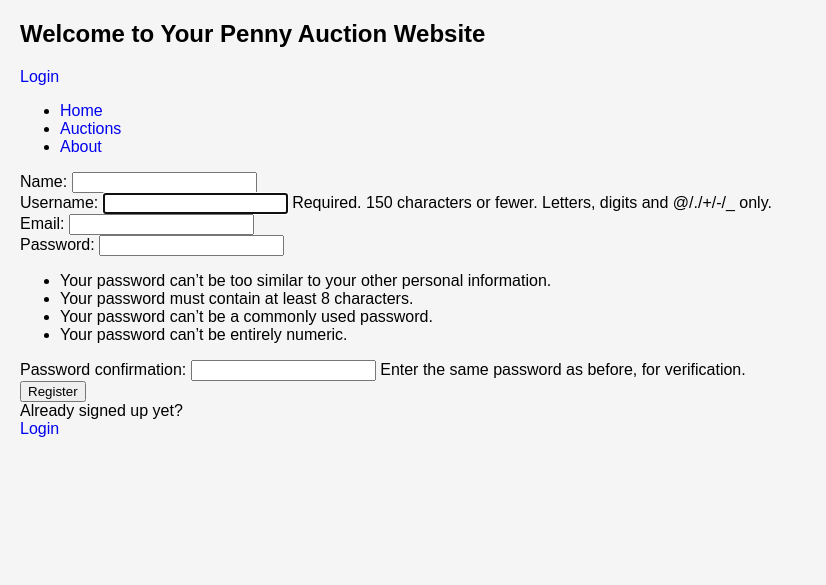
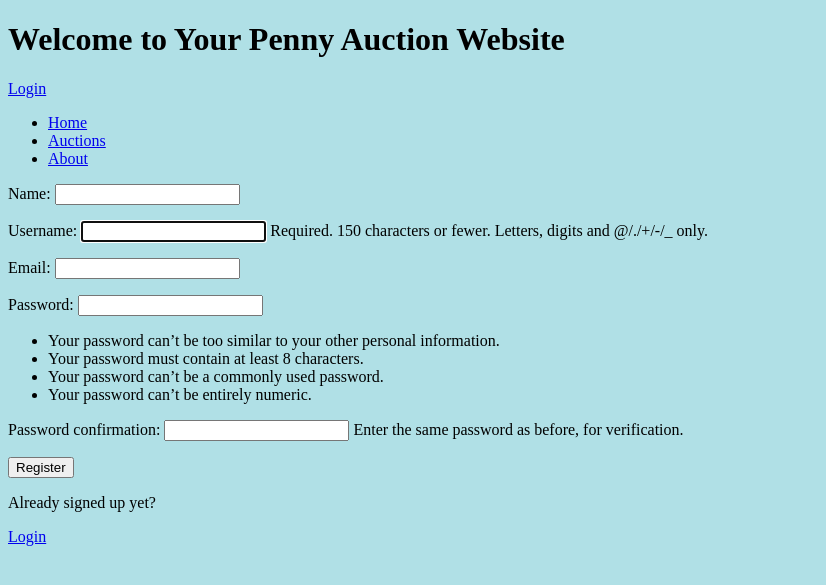
Before and after one commit to sina0k/auctioneer, a Django app: page /register/ in a window 1280 px wide. Shown: the top 585 px of the page, without its empty margins (0-826 px from the left). Run offline with Django 3.2, Linux system fonts and the light colour scheme.

Commit message:
static added

```diff
--- a/project/static/styles/style.css
+++ b/project/static/styles/style.css
@@ -1,72 +1,77 @@
 /* styles.css */
 
 /* Reset default styles */
-body, h1, h2, h3, p, img, a {
-  margin: 0;
-  padding: 0;
-  border: none;
-  outline: none;
-  font-size: 100%;
-  font-family: Arial, sans-serif;
-  text-decoration: none;
+
+body{
+  background-color: powderblue;
 }
 
-/* Page layout */
-body {
-  background-color: #f5f5f5;
-  padding: 20px;
-}
+/*body, h1, h2, h3, p, img, a {*/
+/*  margin: 0;*/
+/*  padding: 0;*/
+/*  border: none;*/
+/*  outline: none;*/
+/*  font-size: 100%;*/
+/*  font-family: Arial, sans-serif;*/
+/*  text-decoration: none;*/
+/*}*/
 
-h1 {
-  font-size: 24px;
-  margin-bottom: 20px;
-}
+/*!* Page layout *!*/
+/*body {*/
+/*  background-color: #f5f5f5;*/
+/*  padding: 20px;*/
+/*}*/
 
-#featured-auctions {
-  margin-bottom: 30px;
-}
+/*h1 {*/
+/*  font-size: 24px;*/
+/*  margin-bottom: 20px;*/
+/*}*/
 
-.auction-grid {
-  display: grid;
-  grid-template-columns: repeat(6, 1fr);
-  grid-gap: 20px;
-}
+/*#featured-auctions {*/
+/*  margin-bottom: 30px;*/
+/*}*/
 
-.auction-item {
-  background-color: #fff;
-  padding: 20px;
-  box-shadow: 0 2px 4px rgba(0, 0, 0, 0.1);
-}
+/*.auction-grid {*/
+/*  display: grid;*/
+/*  grid-template-columns: repeat(6, 1fr);*/
+/*  grid-gap: 20px;*/
+/*}*/
 
-.item-image img {
-  width: 100%;
-  height: auto;
-}
+/*.auction-item {*/
+/*  background-color: #fff;*/
+/*  padding: 20px;*/
+/*  box-shadow: 0 2px 4px rgba(0, 0, 0, 0.1);*/
+/*}*/
 
-.item-details {
-  margin-top: 10px;
-}
+/*.item-image img {*/
+/*  width: 100%;*/
+/*  height: auto;*/
+/*}*/
 
-.item-details h3 {
-  font-size: 18px;
-  margin-bottom: 10px;
-}
+/*.item-details {*/
+/*  margin-top: 10px;*/
+/*}*/
 
-.item-details p {
-  font-size: 14px;
-  margin-bottom: 5px;
-}
+/*.item-details h3 {*/
+/*  font-size: 18px;*/
+/*  margin-bottom: 10px;*/
+/*}*/
 
-.item-details a {
-  display: inline-block;
-  background-color: #007bff;
-  color: #fff;
-  padding: 10px 20px;
-  border-radius: 4px;
-  text-decoration: none;
-  transition: background-color 0.3s ease;
-}
+/*.item-details p {*/
+/*  font-size: 14px;*/
+/*  margin-bottom: 5px;*/
+/*}*/
 
-.item-details a:hover {
-  background-color: #0056b3;
-}
+/*.item-details a {*/
+/*  display: inline-block;*/
+/*  background-color: #007bff;*/
+/*  color: #fff;*/
+/*  padding: 10px 20px;*/
+/*  border-radius: 4px;*/
+/*  text-decoration: none;*/
+/*  transition: background-color 0.3s ease;*/
+/*}*/
+
+/*.item-details a:hover {*/
+/*  background-color: #0056b3;*/
+/*}*/
--- a/project/templates/main.html
+++ b/project/templates/main.html
@@ -8,10 +8,7 @@
     <title>Title</title>
     <meta name="viewport" content="width=device-width , initial-scale=1">
     <!--    <link rel="stylesheet" type="text/css" href="styles.css">-->
-    <!--    <link rel="stylesheet" type="text/css" media="screen" href="main.html">-->
-
-    <link rel="stylesheet" href="{% static 'styles/style.css' %}"/>
-
+    <link rel="stylesheet" type="text/css" media="screen" href="{%static 'styles/style.css'%}">
 </head>
 <body>
 {% include 'navbar.html' %}
```
Also changed, not shown: project/project/settings.py (+2 -9 lines), project/db.sqlite3.
